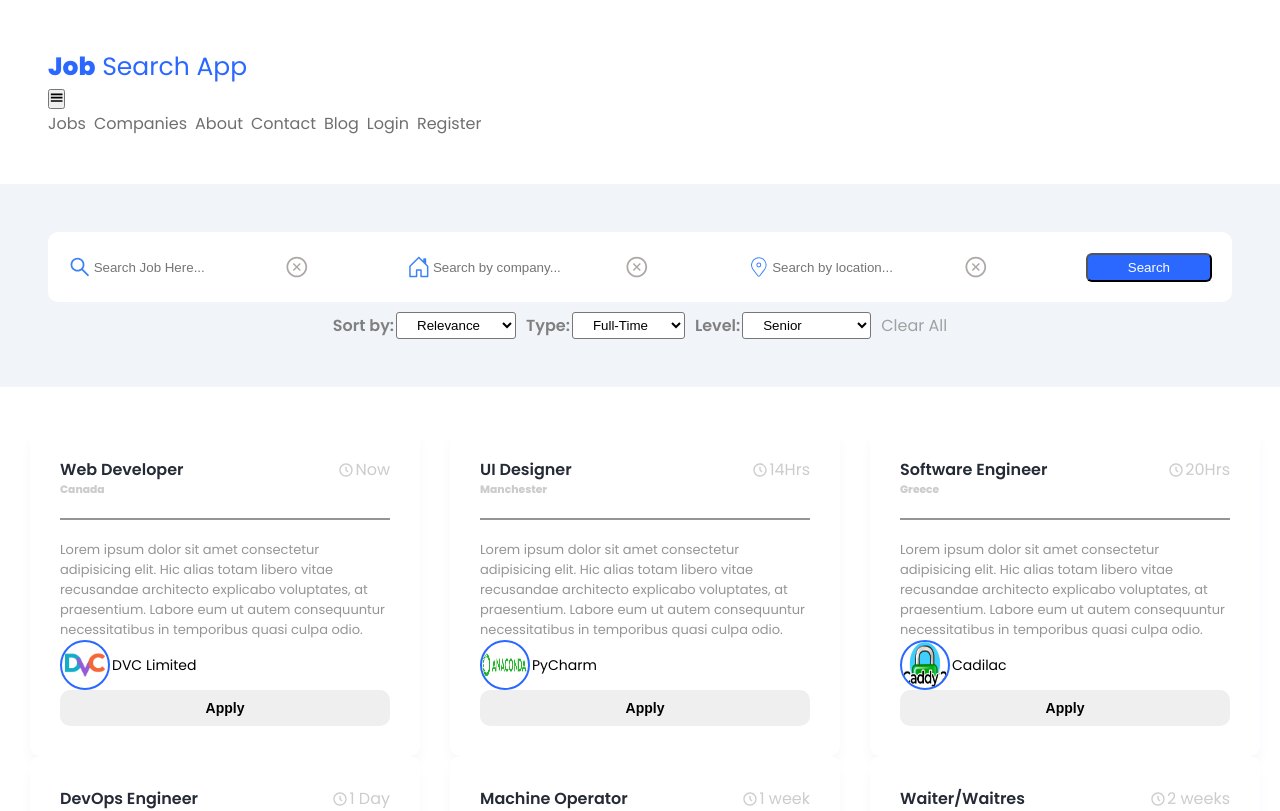
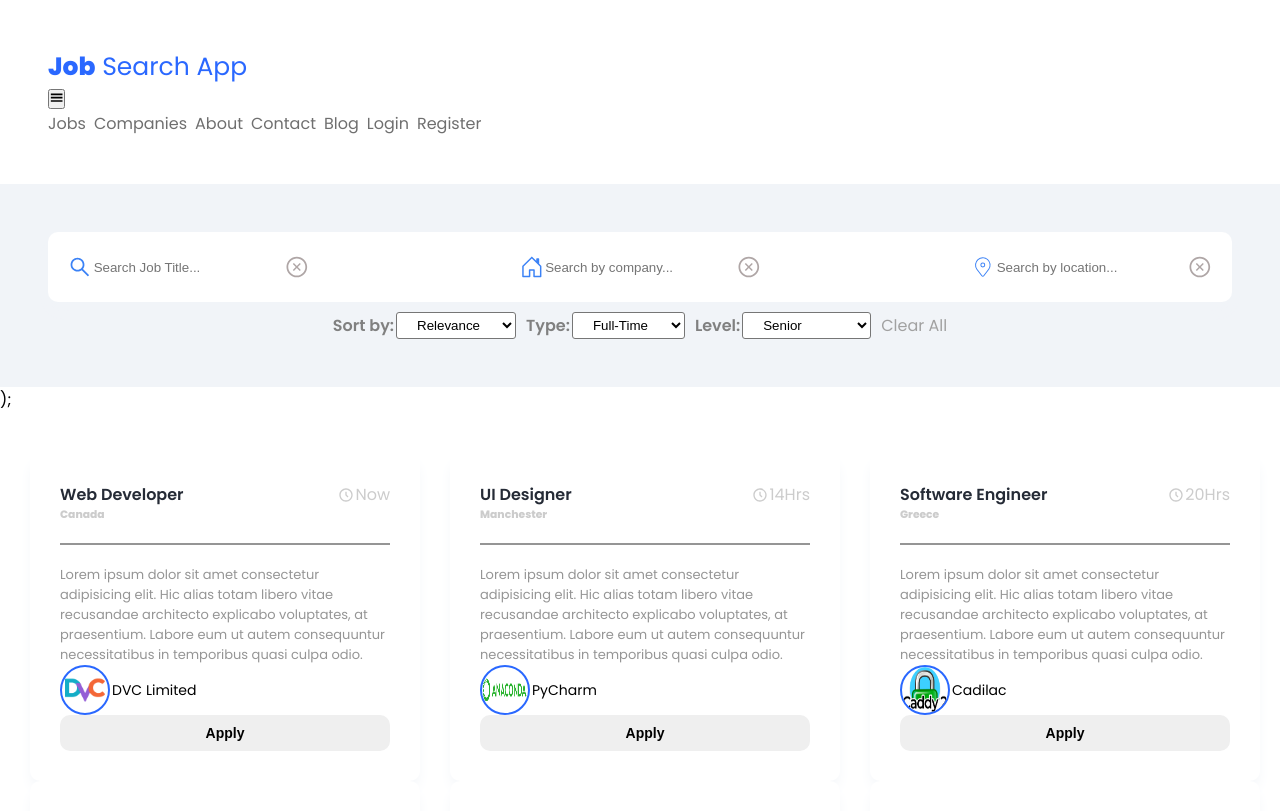
Before and after one commit to MachineKe/jobSearchApp, a React (Create React App) app: page / in a window 1280 px wide. Shown: the top 811 px of the page. Built offline with nearby package versions, Linux system fonts and the light colour scheme.

Commit message:
job search app

```diff
--- a/src/App.js
+++ b/src/App.js
@@ -1,6 +1,6 @@
 import React from "react";
 import NavBar from "./Components/NavBar/NavBar";
-import Search from "./Components/SearchDiv/Search";
+// import Search from "./Components/SearchDiv/Search";
 import Jobs from "./Components/JobDiv/Jobs";
 import Value from "./Components/ValueDiv/Value";
 import Footer from "./Components/FooterDiv/Footer";
@@ -10,7 +10,7 @@ const App = () => {
     <div className="App">
       <NavBar />
 
-      <Search />
+      {/* <Search /> */}
       <Jobs />
       <Value />
       <Footer />
--- a/src/Components/JobDiv/Jobs.js
+++ b/src/Components/JobDiv/Jobs.js
@@ -11,6 +11,11 @@ import mjenzi from "../../Assets/docusaurus.png";
 import maasai from "../../Assets/streamlit_dark.png";
 import doc from "../../Assets/jax.png";
 import mwalimu from "../../Assets/Notepad_plus_plus.png";
+import { useState } from "react";
+import { AiOutlineSearch } from "react-icons/ai";
+import { AiOutlineCloseCircle } from "react-icons/ai";
+import { BsHouseDoor } from "react-icons/bs";
+import { CiLocationOn } from "react-icons/ci";
 
 // high order array containing jobs
 const Data = [
@@ -123,12 +128,117 @@ const Data = [
     company: "Tenwek High School",
   },
 ];
+const Jobs = () => {
+  const [searchTermTitle, setSearchTermTitle] = useState("");
+  const [searchTermLocation, setSearchTermLocation] = useState("");
+  const [searchTermCompany, setSearchTermCompany] = useState("");
 
-const Jobs = () => {
+  const filteredData = Data.filter(({ title, location, company }) => {
+    const titleMatch = title
+      .toLowerCase()
+      .includes(searchTermTitle.toLowerCase());
+    const locationMatch = location
+      .toLowerCase()
+      .includes(searchTermLocation.toLowerCase());
+    const companyMatch = company
+      .toLowerCase()
+      .includes(searchTermCompany.toLowerCase());
+
+    return titleMatch && locationMatch && companyMatch;
+  });
+
   return (
     <div>
+      <div className="searchDiv">
+        <form action="">
+          <div className="firstDiv">
+            <div className="byJob">
+              <div className="icon">
+                <AiOutlineSearch />
+                <input
+                  type="text"
+                  className="input"
+                  placeholder="Search Job Title..."
+                  value={searchTermTitle}
+                  onChange={(e) => setSearchTermTitle(e.target.value)}
+                />
+
+                <AiOutlineCloseCircle className="closeIcon" />
+              </div>
+            </div>
+            <div className="byCompany">
+              <div className="icon">
+                <BsHouseDoor />
+                <input
+                  type="text"
+                  className="input"
+                  placeholder="Search by company..."
+                  value={searchTermLocation}
+                  onChange={(e) => setSearchTermLocation(e.target.value)}
+                />
+                <AiOutlineCloseCircle className="closeIcon" />
+              </div>
+            </div>
+            <div className="byLocation">
+              <div className="icon">
+                <CiLocationOn />
+                <input
+                  type="text"
+                  className="input"
+                  placeholder="Search by location..."
+                  value={searchTermCompany}
+                  onChange={(e) => setSearchTermCompany(e.target.value)}
+                />
+                <AiOutlineCloseCircle className="closeIcon" />
+              </div>
+            </div>
+            {/* <button className="searchBtn">Search</button> */}
+          </div>
+        </form>
+
+        <div className="secDiv">
+          <div className="singleSearch">
+            <label htmlFor="relevance" className="relevanceLabel">
+              Sort by:
+            </label>
+            <select name="" id="relevance" className="selection sortSelection">
+              <option value="">Relevance</option>
+              <option value="">Inclusive</option>
+              <option value="">Starts With</option>
+              <option value="">Contains</option>
+            </select>
+          </div>
+          <div className="singleSearch">
+            <label htmlFor="type" className="relevanceLabel typeLabel">
+              Type:
+            </label>
+            <select name="" id="relevance" className="selection typeSelection">
+              {" "}
+              <option value="">Full-Time</option>
+              <option value="">Remote</option>
+              <option value="">Contract</option>
+              <option value="">Part-Time</option>
+            </select>
+          </div>{" "}
+          <div className="singleSearch">
+            <label htmlFor="level" className="relevanceLabel levelLabel">
+              Level:
+            </label>
+            <select name="" id="relevance" className="selection levelSelection">
+              {" "}
+              <option value="">Senior</option>
+              <option value="">Junior</option>
+              <option value="">Advocate</option>
+              <option value="">Intermediate</option>
+            </select>
+          </div>
+          <span className="clearSelect">Clear All</span>
+        </div>
+      </div>
+      );
       <div className="jobsContainer">
-        {Data.map(({ id, image, title, time, location, desc, company }) => {
+        {filteredData.map(
+          ({ id, image, title, time, location, desc, company }) => {
             return (
               <div key={id} className="singleJob">
                 <span className="singleJobSpan">
@@ -148,7 +258,8 @@ const Jobs = () => {
                 <button className="applyBtn">Apply</button>
               </div>
             );
-        })}
+          }
+        )}
       </div>
     </div>
   );
--- a/src/Components/SearchDiv/Search.js
+++ b/src/Components/SearchDiv/Search.js
@@ -3,90 +3,90 @@ import { AiOutlineSearch } from "react-icons/ai";
 import { AiOutlineCloseCircle } from "react-icons/ai";
 import { BsHouseDoor } from "react-icons/bs";
 import { CiLocationOn } from "react-icons/ci";
-const Search = () => {
-  return (
-    <div className="searchDiv">
-      <form action="">
-        <div className="firstDiv">
-          <div className="byJob">
-            <div className="icon">
-              <AiOutlineSearch />
-              <input
-                type="text"
-                className="input"
-                placeholder="Search Job Here..."
-              />
+// const Search = () => {
+  // return (
+//     <div className="searchDiv">
+//       <form action="">
+//         <div className="firstDiv">
+//           <div className="byJob">
+//             <div className="icon">
+//               <AiOutlineSearch />
+//               <input
+//                 type="text"
+//                 className="input"
+//                 placeholder="Search Job Here..."
+//               />
 
-              <AiOutlineCloseCircle className="closeIcon" />
-            </div>
-          </div>
-          <div className="byCompany">
-            <div className="icon">
-              <BsHouseDoor />
-              <input
-                type="text"
-                className="input"
-                placeholder="Search by company..."
-              />
-              <AiOutlineCloseCircle className="closeIcon" />
-            </div>
-          </div>
-<div className="byLocation">
+//               <AiOutlineCloseCircle className="closeIcon" />
+//             </div>
+//           </div>
+//           <div className="byCompany">
+//             <div className="icon">
+//               <BsHouseDoor />
+//               <input
+//                 type="text"
+//                 className="input"
+//                 placeholder="Search by company..."
+//               />
+//               <AiOutlineCloseCircle className="closeIcon" />
+//             </div>
+//           </div>
+// <div className="byLocation">
 
-          <div className="icon">
-            <CiLocationOn />
-            <input
-              type="text"
-              className="input"
-              placeholder="Search by location..."
-            />
-            <AiOutlineCloseCircle className="closeIcon" />
-          </div>
-        </div>
-          <button className="searchBtn">Search</button>
-        </div>
-      </form>
+//           <div className="icon">
+//             <CiLocationOn />
+//             <input
+//               type="text"
+//               className="input"
+//               placeholder="Search by location..."
+//             />
+//             <AiOutlineCloseCircle className="closeIcon" />
+//           </div>
+//         </div>
+//           <button className="searchBtn">Search</button>
+//         </div>
+//       </form>
 
-      <div className="secDiv">
-        <div className="singleSearch">
-          <label htmlFor="relevance" className="relevanceLabel">
-            Sort by:
-          </label>
-          <select name="" id="relevance" className="selection sortSelection">
-            <option value="">Relevance</option>
-            <option value="">Inclusive</option>
-            <option value="">Starts With</option>
-            <option value="">Contains</option>
-          </select>
-        </div>
-        <div className="singleSearch">
-          <label htmlFor="type" className="relevanceLabel typeLabel">
-            Type:
-          </label>
-          <select name="" id="relevance" className="selection typeSelection">
-            {" "}
-            <option value="">Full-Time</option>
-            <option value="">Remote</option>
-            <option value="">Contract</option>
-            <option value="">Part-Time</option>
-          </select>
-        </div>{" "}
-        <div className="singleSearch">
-          <label htmlFor="level" className="relevanceLabel levelLabel">
-            Level:
-          </label>
-          <select name="" id="relevance" className="selection levelSelection">
-            {" "}
-            <option value="">Senior</option>
-            <option value="">Junior</option>
-            <option value="">Advocate</option>
-            <option value="">Intermediate</option>
-          </select>
-        </div>
-        <span className="clearSelect">Clear All</span>
-      </div>
-    </div>
-  );
-};
+//       <div className="secDiv">
+//         <div className="singleSearch">
+//           <label htmlFor="relevance" className="relevanceLabel">
+//             Sort by:
+//           </label>
+//           <select name="" id="relevance" className="selection sortSelection">
+//             <option value="">Relevance</option>
+//             <option value="">Inclusive</option>
+//             <option value="">Starts With</option>
+//             <option value="">Contains</option>
+//           </select>
+//         </div>
+//         <div className="singleSearch">
+//           <label htmlFor="type" className="relevanceLabel typeLabel">
+//             Type:
+//           </label>
+//           <select name="" id="relevance" className="selection typeSelection">
+//             {" "}
+//             <option value="">Full-Time</option>
+//             <option value="">Remote</option>
+//             <option value="">Contract</option>
+//             <option value="">Part-Time</option>
+//           </select>
+//         </div>{" "}
+//         <div className="singleSearch">
+//           <label htmlFor="level" className="relevanceLabel levelLabel">
+//             Level:
+//           </label>
+//           <select name="" id="relevance" className="selection levelSelection">
+//             {" "}
+//             <option value="">Senior</option>
+//             <option value="">Junior</option>
+//             <option value="">Advocate</option>
+//             <option value="">Intermediate</option>
+//           </select>
+//         </div>
+//         <span className="clearSelect">Clear All</span>
+//       </div>
+//     </div>
+//   );
+// };
 
-export default Search;
+// export default Search;
```
Lines whose indentation alone changed are shown as unchanged.
